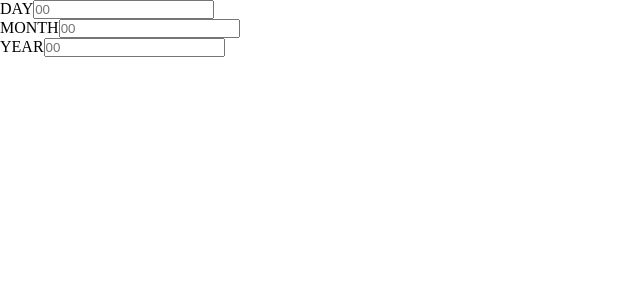
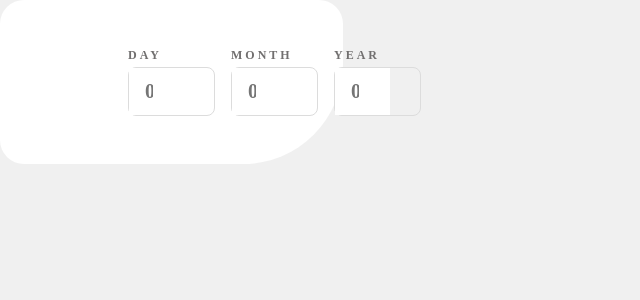
Before and after one commit to brahimisgreat/AgeCalculatorApp, a React (Vite) app in the folder ageCaluclator/: page / in a window 1280 px wide. Shown: the top 300 px of the page, without its empty margins (0-640 px from the left). Built offline with nearby package versions, Linux system fonts and the light colour scheme.

Commit message:
rectangle 1 done

```diff
--- a/ageCaluclator/src/App.css
+++ b/ageCaluclator/src/App.css
@@ -0,0 +1,5 @@
+.app{
+   background-color: #f0f0f0;
+   width: 100vw;
+   height: 100vh;
+}
--- a/ageCaluclator/src/App.tsx
+++ b/ageCaluclator/src/App.tsx
@@ -1,12 +1,12 @@
-import { AgeCalculator } from "./Components/AgeCalculator"
+import { AgeCalculator } from "./Components/AgeCalculator";
+import "./App.css";
 
 function App() {
-
   return (
-    <>
+    <div className="app">
       <AgeCalculator />
-    </>
-  )
+    </div>
+  );
 }
 
-export default App
+export default App;
--- /dev/null
+++ b/ageCaluclator/src/Components/AgeCalculator.css
@@ -0,0 +1,10 @@
+.agecalculator {
+  display: flex;
+  width: 21.4375rem;
+  padding: 3rem 8rem;
+  flex-direction: column;
+  align-items: flex-start;
+  gap: 2rem;
+  border-radius: 1.5rem 1.5rem 6.25rem 1.5rem;
+  background: var(--White, #FFF);
+}
--- a/ageCaluclator/src/Components/AgeCalculator.tsx
+++ b/ageCaluclator/src/Components/AgeCalculator.tsx
@@ -1,10 +1,11 @@
-import React from 'react'
-import Rectangle1 from './Rectangle1'
+import React from "react";
+import Rectangle1 from "./Rectangle1";
+import "./AgeCalculator.css";
 
 export const AgeCalculator = () => {
   return (
-   <>
-   <Rectangle1/>
-   </>
-  )
-}
+    <div className="agecalculator">
+      <Rectangle1 />
+    </div>
+  );
+};
--- /dev/null
+++ b/ageCaluclator/src/Components/Rectangle1.css
@@ -0,0 +1,49 @@
+form {
+  display: flex;
+  align-items: flex-start;
+  gap: 1rem;
+  align-self: stretch;
+}
+
+.box {
+  display: flex;
+  flex-direction: column;
+  align-items: flex-start;
+  gap: 0.25rem;
+  flex: 1 0 0;
+  width: 5.4375rem;
+}
+
+.box .input-container {
+  width: 5.4375rem;
+  border-radius: 0.5rem;
+  border: 1px solid var(--Line, #dcdcdc);
+}
+
+.box input {
+  display: flex;
+  padding: 12px 16px;
+  align-items: center;
+  gap: 0.75rem;
+  align-self: stretch;
+  width: 3.4375rem;
+  border: none;
+  color: var(--Black, #151515);
+  font-family: Poppins;
+  font-size: 1.25rem;
+  font-style: normal;
+  font-weight: 700;
+  line-height: normal;
+  letter-spacing: 0.2px;
+}
+
+label {
+  color: var(--Grey, #716f6f);
+  font-family: Poppins;
+  font-size: 0.75rem;
+  font-style: normal;
+  font-weight: 700;
+  line-height: normal;
+  letter-spacing: 3px;
+  text-transform: uppercase;
+}
--- a/ageCaluclator/src/Components/Rectangle1.tsx
+++ b/ageCaluclator/src/Components/Rectangle1.tsx
@@ -1,20 +1,28 @@
 import React from "react";
+import "./Rectangle1.css";
 
 const Rectangle1 = () => {
   return (
     <form action="">
       <div className="box">
         <label>DAY</label>
-        <input type="number" placeholder="00" />
+        <div className="input-container">
+          <input type="number" placeholder="00" />
+        </div>
       </div>
       <div className="box">
         <label>MONTH</label>
-        <input type="number" placeholder="00" />
+        <div className="input-container">
+          <input type="number" placeholder="00" />
+        </div>
       </div>
       <div className="box">
         <label>YEAR</label>
-        <input type="number" placeholder="00" />
+        <div className="input-container">
+          <input type="number" placeholder="00" />
+        </div>
       </div>
+
     </form>
   );
 };
```
Also changed, not shown: ageCaluclator/src/Components/Rectangle3.tsx (added, +11 -0 lines), ageCaluclator/src/assets/icon-arrow.svg (added).
